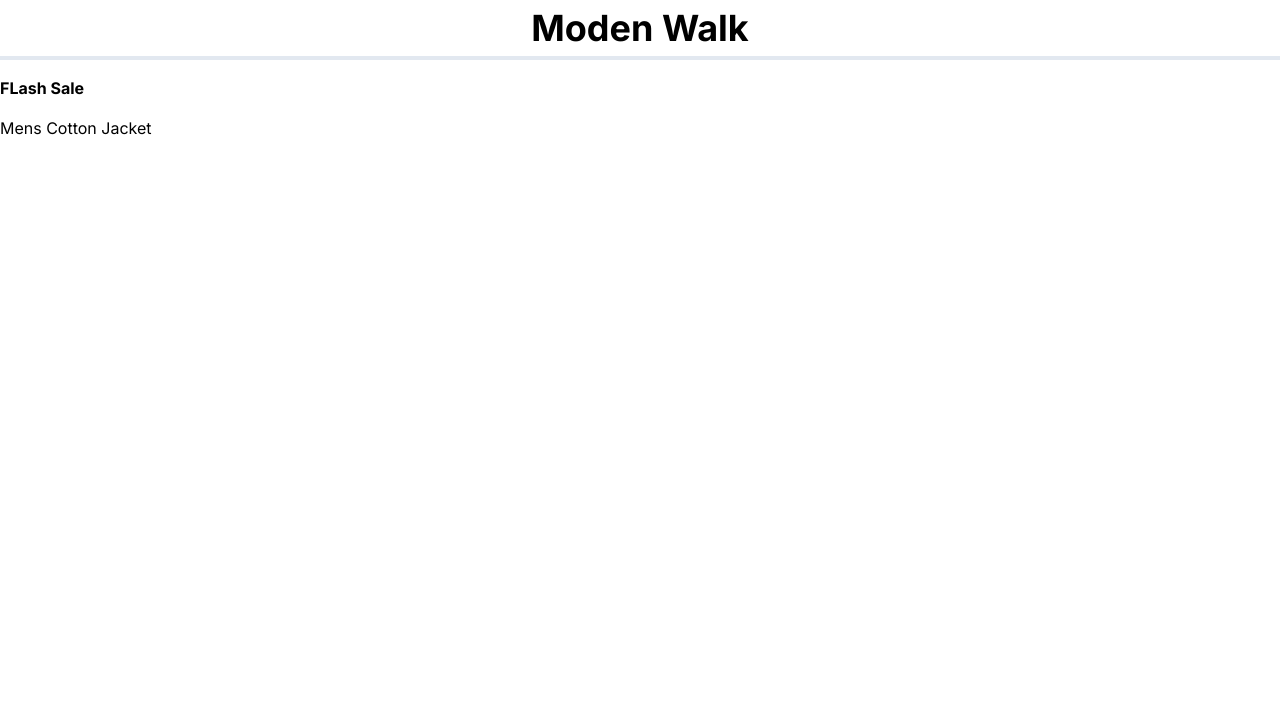
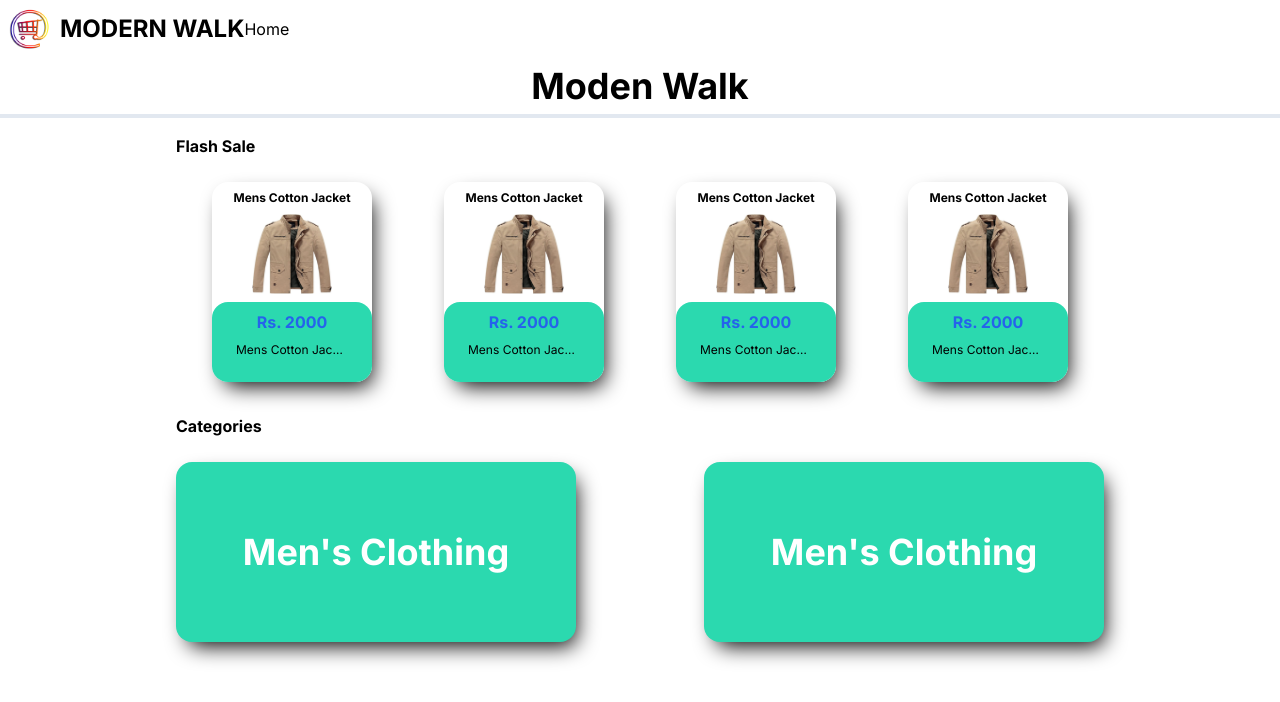
Before and after one commit to P-A-Chathura-Madhava/modern-walk-store, a Next.js app: page / in a window 1280 px wide. Shown: the top 702 px of the page. Built offline with nearby package versions, Linux system fonts and the light colour scheme.

Commit message:
Apply Navbar Component

```diff
--- a/src/app/layout.tsx
+++ b/src/app/layout.tsx
@@ -1,6 +1,7 @@
 import type { Metadata } from "next";
 import { Inter } from "next/font/google";
 import "./globals.css";
+import Navbar from "@/components/Navbar/Navbar";
 
 const inter = Inter({ subsets: ["latin"] });
 
@@ -16,7 +17,10 @@ export default function RootLayout({
 }>) {
   return (
     <html lang="en">
-      <body className={inter.className}>{children}</body>
+      <body className={inter.className}>
+        <Navbar />
+        {children}
+        </body>
     </html>
   );
 }
--- /dev/null
+++ b/src/app/mens-clothing/page.tsx
@@ -0,0 +1,11 @@
+import MensProducts from "@/pages/MensProducts"
+
+function page() {
+  return (
+    <div>
+        <MensProducts />
+    </div>
+  )
+}
+
+export default page
--- /dev/null
+++ b/src/app/womens-clothing/page.tsx
@@ -0,0 +1,11 @@
+import WomensProducts from "@/pages/WomensProducts"
+
+function page() {
+  return (
+    <div>
+        <WomensProducts />
+    </div>
+  )
+}
+
+export default page
--- /dev/null
+++ b/src/components/CategoriesCard/CategoriesCard.tsx
@@ -0,0 +1,13 @@
+import React from 'react'
+
+function CategoriesCard() {
+  return (
+    <div
+    className="px-16 h-[180px] w-[400px] rounded-2xl shadow-black shadow-3xl flex items-center justify-center bg-mens-color hover:shadow-4xl hover:cursor-pointer duration-300"
+  >
+    <h2 className="text-white text-4xl font-bold">Men's Clothing</h2>
+  </div>
+  )
+}
+
+export default CategoriesCard
--- a/src/components/MensProductCard/MensProductCard.tsx
+++ /dev/null
@@ -1,11 +0,0 @@
-import Image from "next/image"
-
-function MensProductCard() {
-  return (
-    <div>
-        <h2>Mens Cotton Jacket</h2>
-    </div>
-  )
-}
-
-export default MensProductCard
--- /dev/null
+++ b/src/components/Navbar/Navbar.tsx
@@ -0,0 +1,18 @@
+import Image from "next/image"
+import companyLogo from "@/assets/company-logo.png";
+
+function Navbar() {
+  return (
+    <div className="flex items-center py-2">
+      <div className="flex items-center">
+      <Image src={companyLogo} alt="company-logo" height={60} width={60} />
+      <h2 className="text-2xl font-bold">MODERN WALK</h2>
+      </div>
+      <div>
+      <button>Home</button>
+      </div>
+    </div>
+  )
+}
+
+export default Navbar
--- /dev/null
+++ b/src/components/ProductCard/ProductCard.tsx
@@ -0,0 +1,36 @@
+import Image from "next/image";
+import img01 from "@/assets/sample.png";
+
+function ProductCard() {
+  // const { title, image, price, description, color } = props;
+  const title = "Mens Cotton Jacket";
+  const price = 2000;
+  const description = "Mens Cotton Jacket";
+
+  return (
+    <div>
+      <div className="h-[200px] w-[160px] rounded-2xl shadow-black shadow-3xl cursor-pointer hover:shadow-4xl transition-all duration-300 pt-2">
+        <div className="px-4">
+          <div className="overflow-hidden">
+            <h2 className="text-center text-xs font-bold">{title}</h2>
+          </div>
+          <div className="flex justify-center py-2">
+            <Image
+              className="h-[80px] w-[80px]"
+              src={img01}
+              alt="Product Image"
+            />
+          </div>
+        </div>
+        <div className={`bg-mens-color rounded-2xl h-[80px] px-6`}>
+          <h2 className="text-center text-blue-600 text-md font-bold pb-2 pt-2">
+            Rs. {price}
+          </h2>
+          <p className="text-center text-xs truncate">{description}</p>
+        </div>
+      </div>
+    </div>
+  );
+}
+
+export default ProductCard;
--- a/src/pages/HomePage.tsx
+++ b/src/pages/HomePage.tsx
@@ -1,18 +1,29 @@
-import MensProductCard from "@/components/MensProductCard/MensProductCard"
+import CategoriesCard from "@/components/CategoriesCard/CategoriesCard";
+import ProductCard from "@/components/ProductCard/ProductCard";
 
 function HomePage() {
   return (
     <div>
       <h1 className="text-4xl font-bold text-center mt-2">Moden Walk</h1>
       <div className="bg-slate-200 h-[4px] mt-2"></div>
-      <div className="container mx-auto mt-4">
-      <h3 className="font-bold">FLash Sale</h3>
-      <div className="mt-4">
-        <MensProductCard />
+      <div className="container mx-auto mt-4 px-44">
+        <h3 className="font-bold">Flash Sale</h3>
+        <div className="flex justify-around items-center py-6">
+          <ProductCard />
+          <ProductCard />
+          <ProductCard />
+          <ProductCard />
+        </div>
+      </div>
+      <div className="container mx-auto mb-6 px-44">
+        <h3 className="font-bold mt-2">Categories</h3>
+      <div className="flex items-center justify-between py-6">
+        <CategoriesCard />
+        <CategoriesCard />
       </div>
       </div>
     </div>
-  )
+  );
 }
 
-export default HomePage
+export default HomePage;
--- /dev/null
+++ b/src/pages/MensProducts.tsx
@@ -0,0 +1,22 @@
+import ProductCard from '@/components/ProductCard/ProductCard'
+import React from 'react'
+
+function MensProducts() {
+  return (
+    <section className="container mx-auto my-4 pb-4">
+    <h2 className="text-2xl font-bold">Men's Clothing</h2>
+    <div className="mt-4 grid grid-cols-4 gap-y-8">
+        <ProductCard />
+        <ProductCard />
+        <ProductCard />
+        <ProductCard />
+        <ProductCard />
+        <ProductCard />
+        <ProductCard />
+        <ProductCard />
+    </div>
+  </section>
+  )
+}
+
+export default MensProducts
--- /dev/null
+++ b/src/pages/WomensProducts.tsx
@@ -0,0 +1,22 @@
+import ProductCard from '@/components/ProductCard/ProductCard'
+import React from 'react'
+
+function WomensProducts() {
+  return (
+    <section className="container mx-auto my-4 pb-4">
+    <h2 className="text-2xl font-bold">Women's Clothing</h2>
+    <div className="mt-4 grid grid-cols-4 gap-y-8">
+        <ProductCard />
+        <ProductCard />
+        <ProductCard />
+        <ProductCard />
+        <ProductCard />
+        <ProductCard />
+        <ProductCard />
+        <ProductCard />
+    </div>
+  </section>
+  )
+}
+
+export default WomensProducts
--- a/tailwind.config.ts
+++ b/tailwind.config.ts
@@ -8,6 +8,13 @@ const config: Config = {
   ],
   theme: {
     extend: {
+      colors: {
+        'mens-color': "#2BD9AF"
+      },
+      boxShadow: {
+        '3xl': '6px 10px 21px -6px rgba(0,0,0,0.75)',
+        "4xl": "15px 18px 26px 0px rgba(0,0,0,0.75)"
+      },
       backgroundImage: {
         "gradient-radial": "radial-gradient(var(--tw-gradient-stops))",
         "gradient-conic":
```
Also changed, not shown: src/assets/company-logo.png (added), src/assets/sample.png (added).
